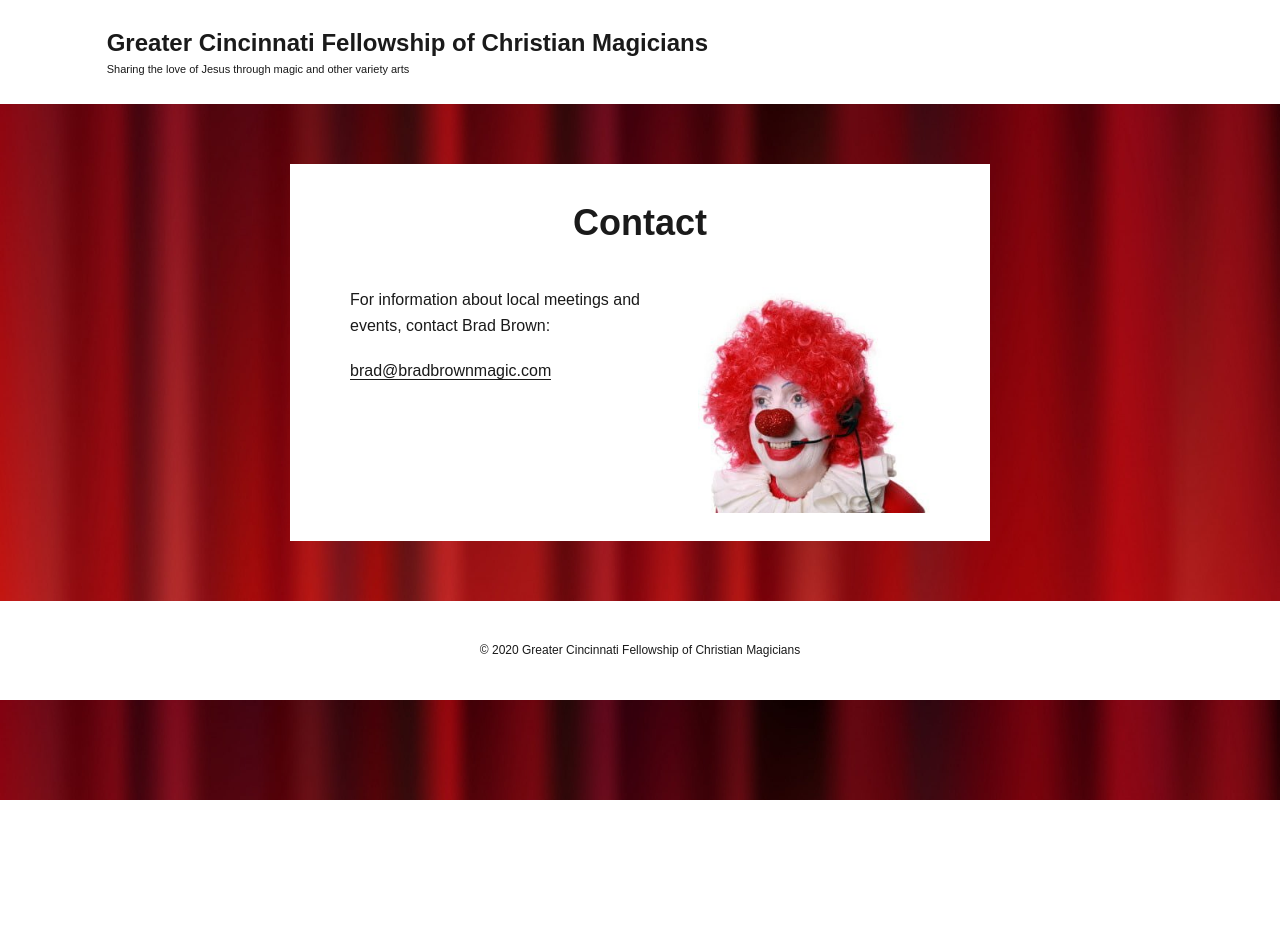
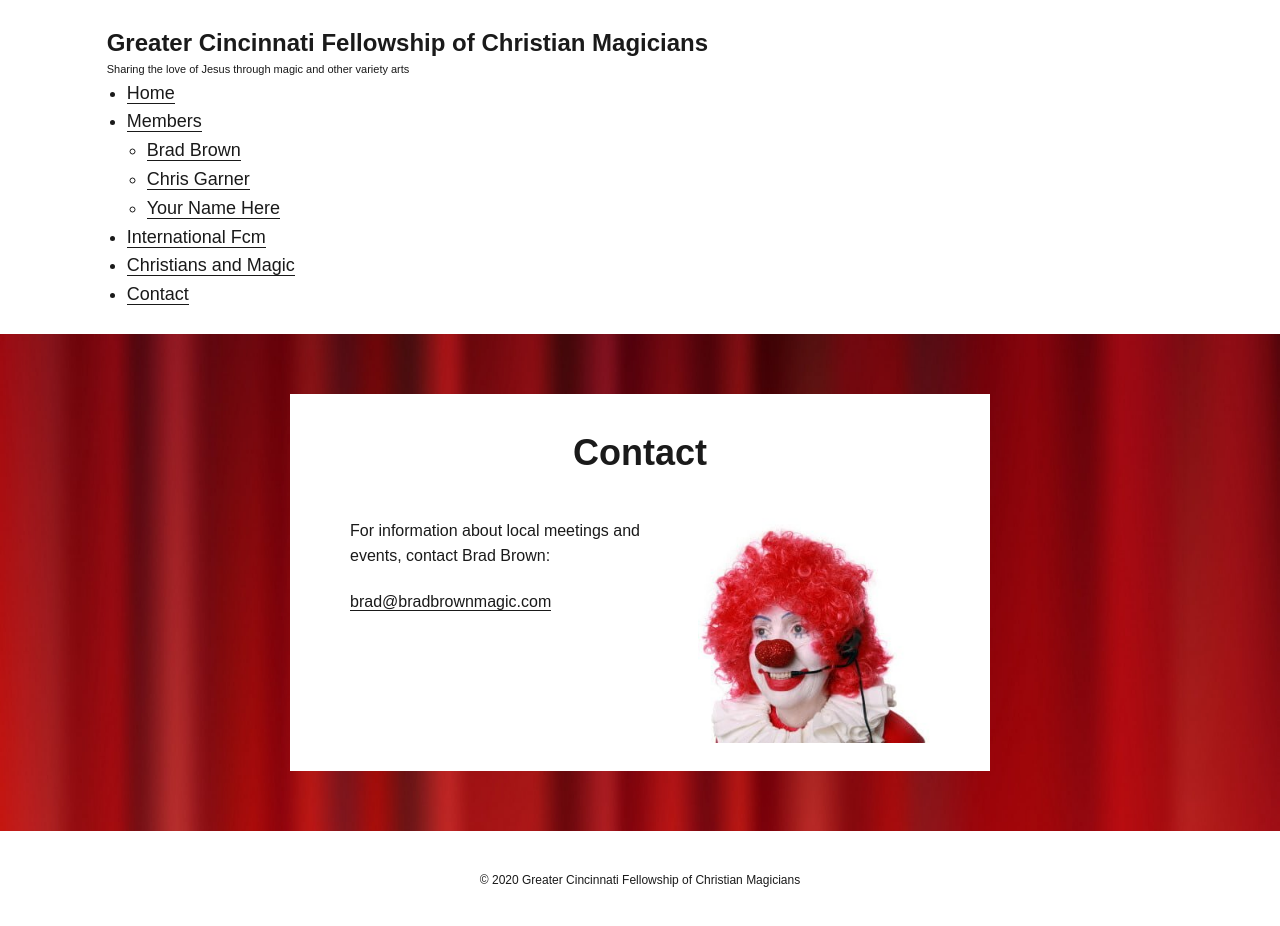
Before and after one commit to magicalbrad/cincyfcm, an Eleventy site: page contact.md in a window 1280 px wide. Before the commit the page ends 800 px from the top, so only its background shows below. Built offline with nearby package versions, Linux system fonts and the light colour scheme; Eleventy itself is replaced by a stand-in of ours; files that its build step writes are made by us from their sources.

Commit message:
Add Navigation

```diff
--- a/_includes/base.njk
+++ b/_includes/base.njk
@@ -15,6 +15,7 @@
     <header>
       <div id="site-title" class="site-title"><a href="/">Greater Cincinnati Fellowship of Christian Magicians</a></div>
       <p class="tagline">Sharing the love of Jesus through magic and other variety arts</p>
+      {{ collections.all | eleventyNavigation | eleventyNavigationToHtml | safe }}
     </header>
     <section  id="main">
       <article>
--- a/christians-and-magic.md
+++ b/christians-and-magic.md
@@ -2,6 +2,9 @@
 title: Christians and Magic
 description: Doesn't the Bible forbid magic, fortune-telling and ventriloquism? Is it right for a Christian to be involved in sleight of hand and illusion?
 layout: base.njk
+eleventyNavigation:
+  key: Christians and Magic
+  order: 30
 ---
 
 Doesn't the Bible forbid magic, fortune-telling and ventriloquism? Is it right for a Christian to be involved in sleight of hand and illusion–aren't these instruments dishonest and deceptive?
--- a/contact.md
+++ b/contact.md
@@ -2,6 +2,9 @@
 title: Contact
 description: The Fellowship of Christian Magicians is an international organization dedicated to using magic and other visual arts to present the gospel.
 layout: base.njk
+eleventyNavigation:
+  key: Contact
+  order: 40
 ---
 
 <img src="/img/clown-phone.jpg" class="alignright" alt="Clown talking on the phone" style="width:40%">
--- a/index.md
+++ b/index.md
@@ -4,6 +4,9 @@ description: The Greater Cincinnati Fellowship of Christian Magicians shares the
 featuredImage: /img/fcm-logo-wide.jpg
 featuredImageDesc: FCM Logo
 layout: base.njk
+eleventyNavigation:
+  key: Home
+  order: 0
 ---
 
 ## Who are we?
--- a/international-fcm.md
+++ b/international-fcm.md
@@ -2,6 +2,9 @@
 title: International FCM
 description: The Fellowship of Christian Magicians is an international organization dedicated to using magic and other visual arts to present the gospel.
 layout: base.njk
+eleventyNavigation:
+  key: International Fcm
+  order: 20
 ---
 
 <img src="/img/intl-fcm.jpg" class="alignright" alt="International Fellowship of Christian Magicians">
--- a/members/brad-brown.md
+++ b/members/brad-brown.md
@@ -5,6 +5,10 @@ featuredImage: /img/brad-brown-jacket.jpg
 featuredImageDesc: Brad Brown
 tags: member
 layout: base.njk
+eleventyNavigation:
+  key: Brown Brad
+  title: Brad Brown
+  parent: Members
 ---
 
 Brad Brown is an internationally known Christian magician. He combines his side-splitting comedy and mind-blowing magic to engage and entertain audiences while clearly presenting gospel truth. Based out of Northern Kentucky, he delights audiences across the country and around the world. Now you can bring this inspirational fun to your church, camp, conference, or other Christian organization.
--- a/members/chris-garner.md
+++ b/members/chris-garner.md
@@ -3,6 +3,10 @@ title: Chris Garner
 description: Chris and his wife Janet provide family entertainment with magic and balloon sculpting for dinner programs, picnics and birthday parties.
 tags: member
 layout: base.njk
+eleventyNavigation:
+  key: Garner
+  title: Chris Garner
+  parent: Members
 ---
 
 Chris and his wife Janet provide family entertainment with magic and balloon sculpting for dinner programs, picnics and birthday parties.
--- a/members/index.md
+++ b/members/index.md
@@ -4,6 +4,9 @@ description: The membership Greater Cincinnati chapter of the Fellowship of Chri
 featuredImage: /img/fcm-meeting.jpg
 featuredImageDesc: FCM Meeting
 layout: base.njk
+eleventyNavigation:
+  key: Members
+  order: 10
 ---
 The membership Greater Cincinnati chapter of the Fellowship of Christian Magicians includes everything from hobbyists to full-time professionals.
 
--- a/members/your-name-here.md
+++ b/members/your-name-here.md
@@ -4,6 +4,10 @@ description: If you’re a member of the Greater Cincinnati FCM, and would like
 featuredImage: /img/fcm-logo-wide.jpg
 featuredImageDesc: FCM Logo
 layout: base.njk
+eleventyNavigation:
+  key: Your Name Here
+  parent: Members
+  order: 99
 ---
 
 If you’re a member of the Greater Cincinnati FCM, and would like to be listed here, [just let us know](/contact/).
--- a/package.json
+++ b/package.json
@@ -17,6 +17,7 @@
   },
   "homepage": "https://github.com/magicalbrad/cincyfcm#readme",
   "devDependencies": {
-    "@11ty/eleventy": "^0.10.0"
+    "@11ty/eleventy": "^0.10.0",
+    "@11ty/eleventy-navigation": "^0.1.4"
   }
 }
```
Also changed, not shown: .eleventy.js, 1 other file.
